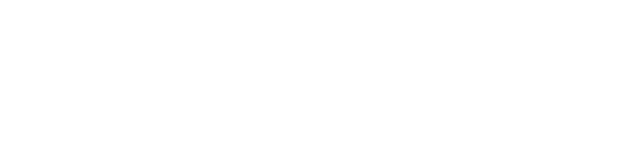
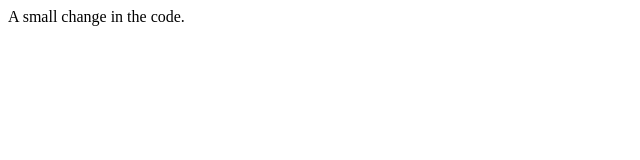
Before and after one commit to amscu-dev/learn-git, a plain HTML site: page index.html in a window 1280 px wide. Shown: the whole page, without its empty margins (0-640 px from the left). Drawn offline with Linux system fonts and the light colour scheme.

Commit message:
add small change to index

```diff
--- a/index.html
+++ b/index.html
@@ -5,5 +5,7 @@
     <meta name="viewport" content="width=device-width, initial-scale=1.0" />
     <title>Document</title>
   </head>
-  <body></body>
+  <body>
+    A small change in the code.
+  </body>
 </html>
```
